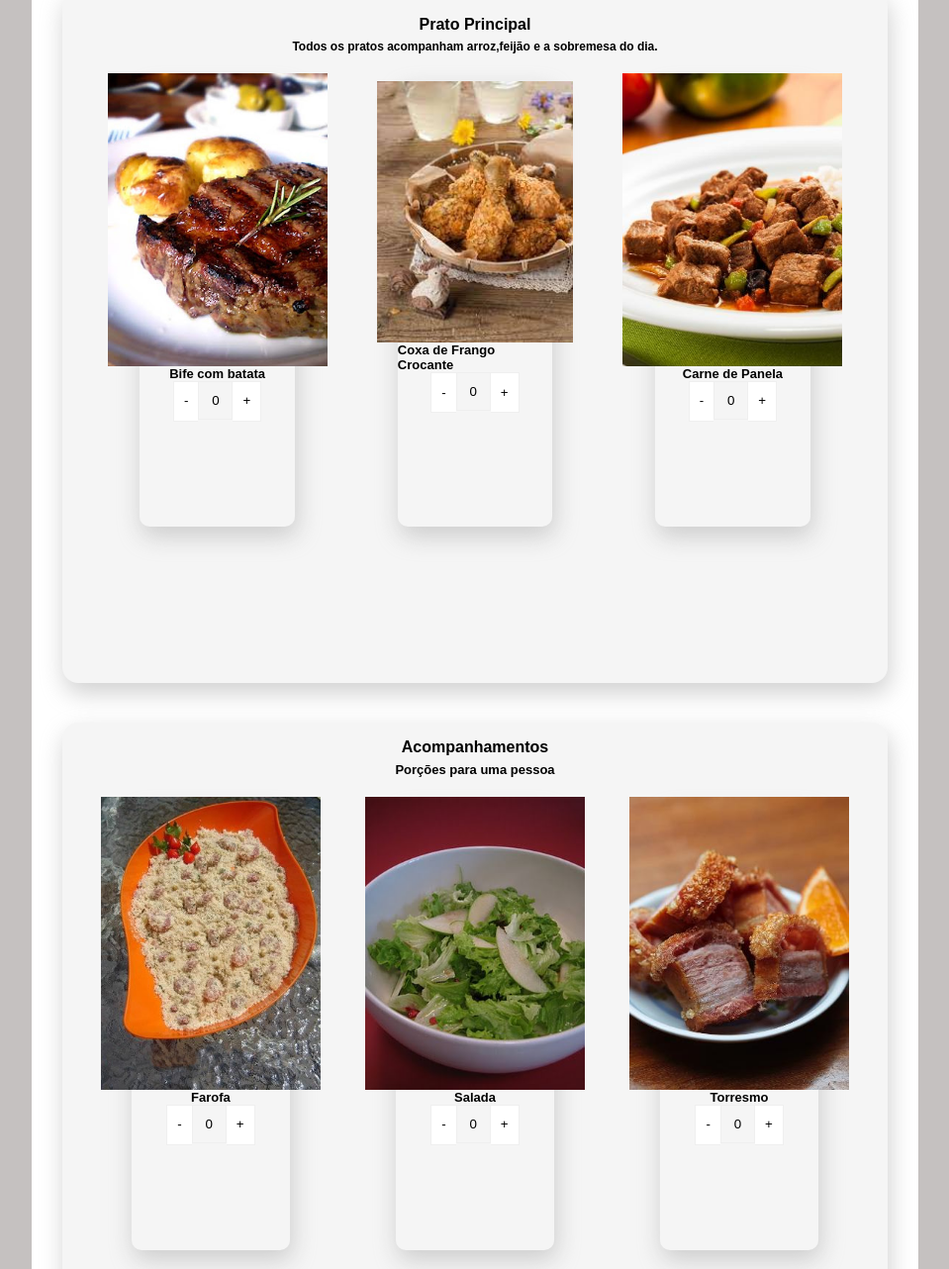
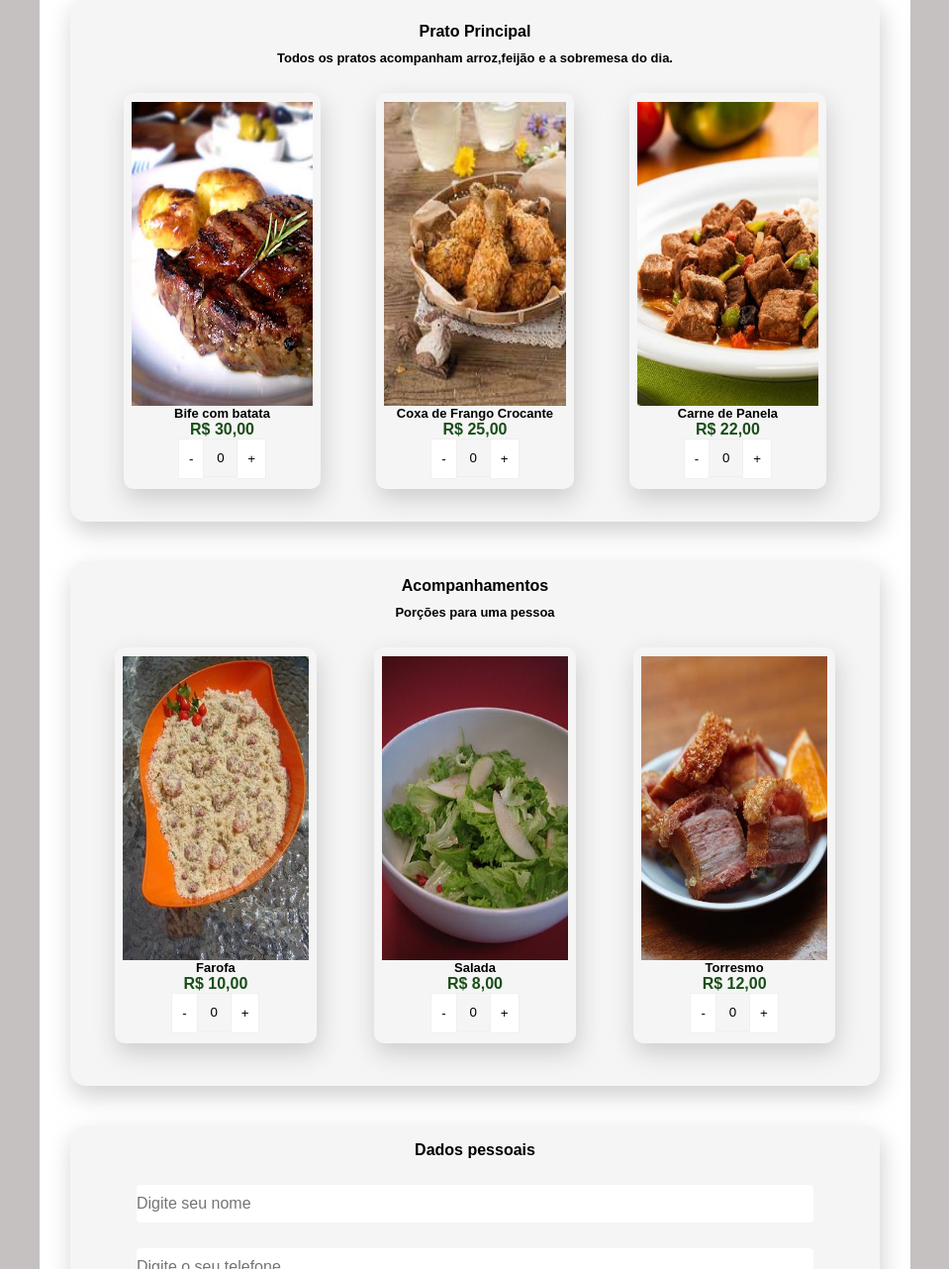
Before and after one commit to BrunoJGiacomini/bootcamp-devjr-ProjetoMenu, a website: page index.html in a window 1280 px wide. Shown: the part 348-1630 px from the top of the page at 99% size, without its empty margins (160-1119 px from the left). Drawn offline with nearby package versions, Linux system fonts and the light colour scheme.

Commit message:
closes #22 - Refatorando

```diff
--- a/index.html
+++ b/index.html
@@ -31,6 +31,8 @@
                     <div class="col1">
                         <img src="bife.jpg" alt="Foto de um prato de Bife com Batatas">
                         Bife com batata
+                        <div class="moeda">R$ 30,00</div>
+
                         <div class="quantity buttons_added">
                             <input type="button" value="-" class="minus">
                             <input type="number" step="1" min="0" max="" id="1" name="quantity" value="0" title="Qty"
@@ -41,6 +43,8 @@
                     <div class="col2">
                         <img src="coxa.jpg" alt="Foto de um prato de Coxa de Frango Crocante">
                         Coxa de Frango Crocante
+                        <div class="moeda">R$ 25,00</div>
+
                         <div class="quantity buttons_added">
                             <input type="button" value="-" class="minus">
                             <input type="number" step="1" min="0" max="" id="2" name="quantity" value="0" title="Qty"
@@ -51,6 +55,8 @@
                     <div class="col3">
                         <img src="panela.jpg" alt="Foto de um prato de Carne de Panela">
                         Carne de Panela
+                        <div class="moeda">R$ 22,00</div>
+
                         <div class="quantity buttons_added">
                             <input type="button" value="-" class="minus">
                             <input type="number" step="1" min="0" max="" id="3" name="quantity" value="0" title="Qty"
@@ -68,6 +74,8 @@
                         <div class="col4">
                             <img src="farofa.jpg" alt="Foto de uma farofa">
                             Farofa
+                            <div class="moeda">R$ 10,00</div>
+
                             <div class="quantity buttons_added">
                                 <input type="button" value="-" class="minus">
                                 <input type="number" step="1" min="0" max="" id="4" name="quantity" value="0" title="Qty"
@@ -78,6 +86,8 @@
                         <div class="col5">
                            <img src="salad.jpg" alt="Foto de um prato de salada">
                             Salada
+                            <div class="moeda">R$ 8,00</div>
+
                             <div class="quantity buttons_added">
                                 <input type="button" value="-" class="minus">
                                 <input type="number" step="1" min="0" max="" id="5" name="quantity" value="0" title="Qty"
@@ -86,8 +96,9 @@
                             </div>
                         </div>
                         <div class="col6">
-                            <img src="torresmo.jpg" alt="Foto de um prato de torresmo">
+                            <img src="torresmo.jpg" alt="Foto de um prato de torresmo" class="imagem-aumentada">
                             Torresmo
+                            <div class="moeda">R$ 12,00</div>
                             <div class="quantity buttons_added">
                                 <input type="button" value="-" class="minus">
                                 <input type="number" step="1" min="0" max="" id="6" name="quantity" value="0" title="Qty"
--- a/style.css
+++ b/style.css
@@ -9,10 +9,11 @@
     margin: auto;
     background-color: #c5c1c0;
     padding-top: 10px;
+    padding-bottom: 100px;
 
 }
 .content{
-    width: 70%;
+    width: 880px;
     margin: auto;
     padding-bottom: 50px;
     border-radius: 10px;
@@ -31,40 +32,49 @@
     font-weight: bold;
     font-family: Arial, Helvetica, sans-serif;
     text-align: center;
+
+    margin-bottom: 10px;
 }
 .title3{
-    font-size: 12px;
+    font-size: 13px;
     font-weight: 550;
     font-family: Arial, Helvetica, sans-serif;
     text-align: center;
+
     margin-top: 6px;
+    margin-bottom: 2px;
 }
 .title4{
     font-size: 16px;
     font-weight: bold;
     font-family: Arial, Helvetica, sans-serif;
     text-align: center;
+
+    margin-bottom: 10px;
 }
 .title5{
     font-size: 13px;
     font-weight: 550;
     font-family: Arial, Helvetica, sans-serif;
     text-align: center;
+
     margin-top: 6px;
+
+
 }
 .header{
     padding: 20px;
-    padding-left: 46.3px;
+    padding-left: 25px;
 
 
 }
 .header img {
-    width: 98%;
+    width: 100%;
 
 }
 .header2{
     width: 93%;
-    height: 700px;
+    height: 530px;
     margin: auto;
     padding-top: 14px;
     padding: 26px;
@@ -77,7 +87,7 @@
 .header3{
 
         width: 93%;
-        height: 700px;
+        height: 530px;
         margin: auto;
         margin-top: 40px;
         padding-top: 14px;
@@ -110,7 +120,9 @@
     justify-content: space-around;
 }
 .flex-header2{
+
     margin-top: 28px;
+
     display: flex;
     justify-content: space-around;
 }
@@ -118,10 +130,13 @@
 
 .col1{
     background-color: #F5F5F5;
-    width: 20%;
-    height: 450px;
-    padding-bottom: 115px;
+    width: 26%;
+    height: 400px;
+
+    padding: 8px;
     border-radius: 10px;
+
+    overflow: hidden;
 
     font-family: Arial, Helvetica, sans-serif;
     font-weight: bold;
@@ -137,10 +152,13 @@
 }
 .col2{
     background-color: #F5F5F5;
-    width: 20%;
-    height: 450px;
-    padding-bottom: 115px;
+    width: 26%;
+    height: 400px;
+
+    padding: 8px;
     border-radius: 10px;
+
+    overflow: hidden;
 
     font-family: Arial, Helvetica, sans-serif;
     font-weight: bold;
@@ -156,10 +174,13 @@
 }
 .col3{
     background-color: #F5F5F5;
-    width: 20%;
-    height: 450px;
-    padding-bottom: 115px;
+    width: 26%;
+    height: 400px;
+
+    padding: 8px;
     border-radius: 10px;
+
+    overflow: hidden;
 
     font-family: Arial, Helvetica, sans-serif;
     font-weight: bold;
@@ -174,21 +195,30 @@
     align-items: center;
 }
 .col3 img {
-    height: 296px;
+    width: 100%;
+    height: 80%;
+    display: block;
 }
 .col2 img{
-    height: 296px;
+    width: 100%;
+    height: 80%;
+    display: block;
 }
 .col1 img{
-    height: 296px;
+    width: 100%;
+    height: 80%;
+    display: block;
 }
 
 .col4{
     background-color: #F5F5F5;
-    width: 20%;
-    height: 450px;
-    padding-bottom: 115px;
+    width: 26%;
+    height: 400px;
+
+    padding: 8px;
     border-radius: 10px;
+
+    overflow: hidden;
 
     font-family: Arial, Helvetica, sans-serif;
     font-weight: bold;
@@ -204,10 +234,13 @@
 }
 .col5{
     background-color: #F5F5F5;
-    width: 20%;
-    height: 450px;
-    padding-bottom: 115px;
+    width: 26%;
+    height: 400px;
+
+    padding: 8px;
     border-radius: 10px;
+
+    overflow: hidden;
 
     font-family: Arial, Helvetica, sans-serif;
     font-weight: bold;
@@ -223,10 +256,13 @@
 }
 .col6{
     background-color: #F5F5F5;
-    width: 20%;
-    height: 450px;
-    padding-bottom: 115px;
+    width: 26%;
+    height: 400px;
+
+    padding: 8px;
     border-radius: 10px;
+
+    overflow: hidden;
 
     font-family: Arial, Helvetica, sans-serif;
     font-weight: bold;
@@ -237,17 +273,25 @@
     display: flex;
     flex-direction: column;
 
+
     justify-content: center;
     align-items: center;
 }
 .col6 img {
-    height: 296px;
+    width: 100%;
+    height: 80%;
+    display: block;
+
 }
 .col5 img{
-    height: 296px;
+    width: 100%;
+    height: 80%;
+    display: block;
 }
 .col4 img{
-    height: 296px;
+    width: 100%;
+    height: 80%;
+    display: block;
 }
 
 .input {
@@ -290,6 +334,8 @@
 
     width: 93%;
     height: 46px;
+
+    cursor: pointer;
 
     border: none;
     border-radius: 4px;
@@ -386,3 +432,7 @@ h2{
 
     font-size: 16px;
 }
+.moeda{
+    font-size: 16px;
+    color: #194E18;
+}
```
